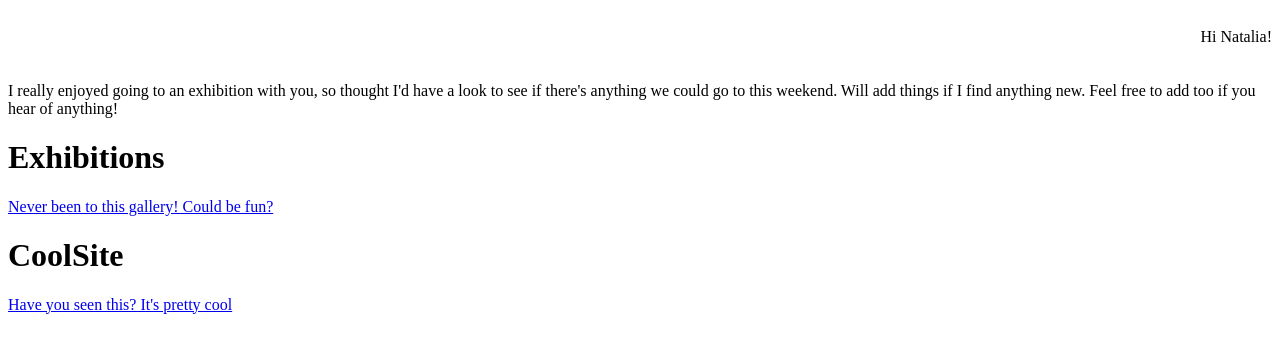
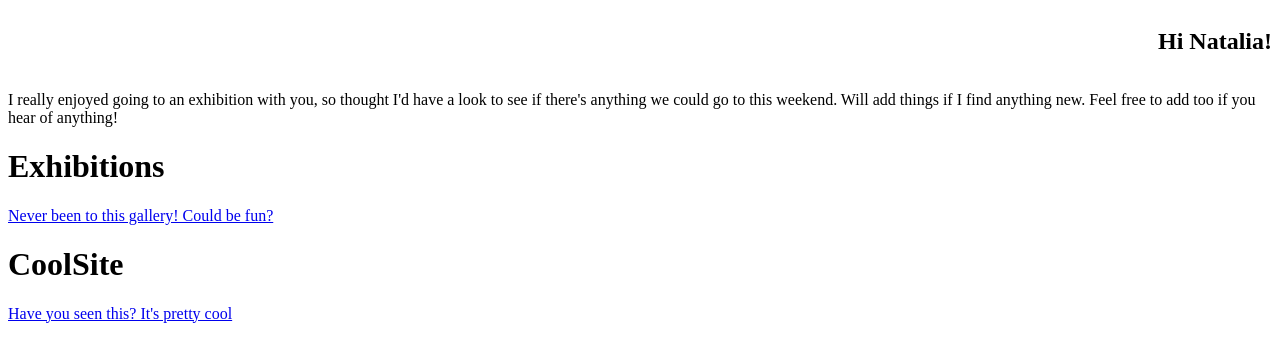
Before and after one commit to hyper-active/AnimalKingdom, a plain HTML site: page index.html in a window 1280 px wide. Drawn offline with Linux system fonts and the light colour scheme.

Commit message:
Update index.html

```diff
--- a/index.html
+++ b/index.html
@@ -3,7 +3,7 @@
    <title>WeekendFun</title>
   </head>
   <body>
-<marquee behavior="alternate"><h2></h2>Hi Natalia!<h2></h2></marquee>
+<marquee behavior="alternate"><h2>Hi Natalia!</h2></marquee>
     <p>I really enjoyed going to an exhibition with you, so thought I'd have a look to see if there's anything we could go to this weekend.
     Will add things if I find anything new. Feel free to add too if you hear of anything!</p>
 
```
